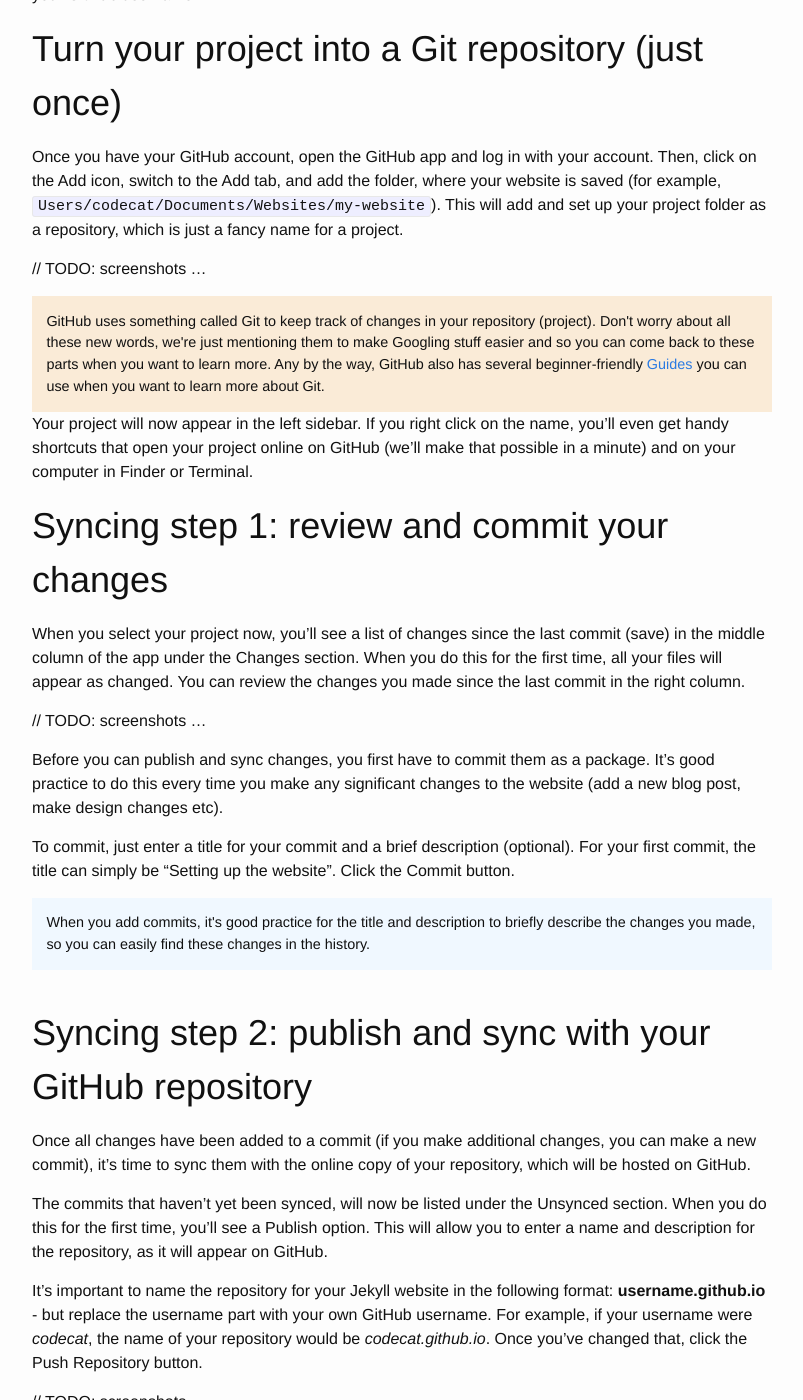
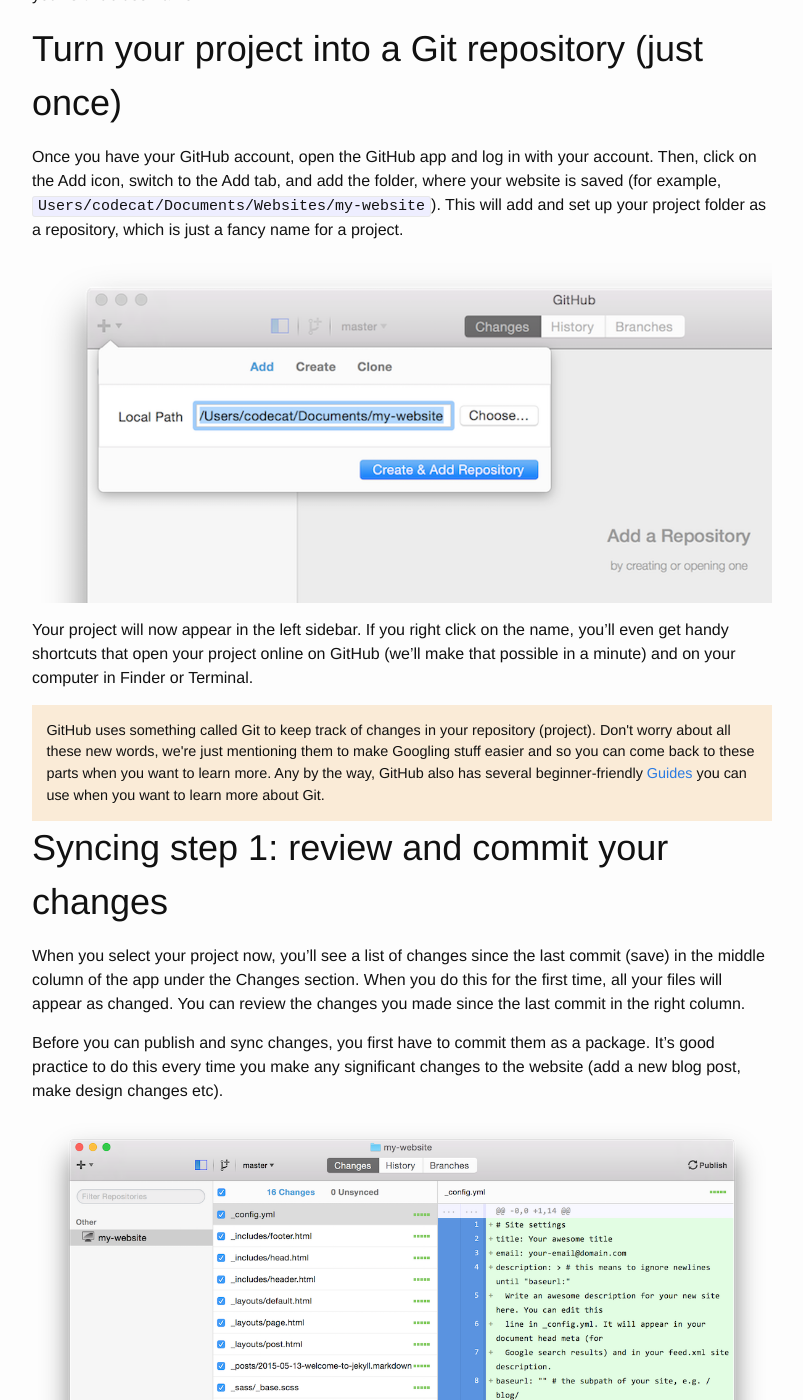
Before and after one commit to CodeCatz/codecatz-tutorial, a Jekyll site: the page built from 6-publish/index.md, in a window 1280 px wide and 1400 px high, scrolled down 1013 px. Shown: the whole window, without its empty margins (238-1041 px from the left). Built offline with Jekyll 4.4.1, drawn with Linux system fonts in a browser that asks for light colours; some of the changed text lies outside the part shown.

Commit message:
added github photos (mac) and updated the publish section

```diff
--- a/6-publish/index.md
+++ b/6-publish/index.md
@@ -26,23 +26,25 @@
 
 Once you have your GitHub account, open the GitHub app and log in with your account. Then, click on the Add icon, switch to the Add tab, and add the folder, where your website is saved (for example, `Users/codecat/Documents/Websites/my-website`). This will add and set up your project folder as a repository, which is just a fancy name for a project.
 
-// TODO: screenshots ...
+<img src="{{ "/images/github-mac-0-add-repo-part.png" | prepend: site.baseurl }}"/>
+
+Your project will now appear in the left sidebar. If you right click on the name, you'll even get handy shortcuts that open your project online on GitHub (we'll make that possible in a minute) and on your computer in Finder or Terminal.
+
+
 
 <div class="more">
 GitHub uses something called Git to keep track of changes in your repository (project). Don't worry about all these new words, we're just mentioning them to make Googling stuff easier and so you can come back to these parts when you want to learn more. Any by the way, GitHub also has several beginner-friendly <a href="https://guides.github.com/" target="_blank">Guides</a> you can use when you want to learn more about Git.
 </div>
 
-Your project will now appear in the left sidebar. If you right click on the name, you'll even get handy shortcuts that open your project online on GitHub (we'll make that possible in a minute) and on your computer in Finder or Terminal.
-
 # Syncing step 1: review and commit your changes
 
 When you select your project now, you'll see a list of changes since the last commit (save) in the middle column of the app under the Changes section. When you do this for the first time, all your files will appear as changed. You can review the changes you made since the last commit in the right column.
 
-// TODO: screenshots ...
-
 Before you can publish and sync changes, you first have to commit them as a package. It's good practice to do this every time you make any significant changes to the website (add a new blog post, make design changes etc).
 
-To commit, just enter a title for your commit and a brief description (optional). For your first commit, the title can simply be "Setting up the website". Click the Commit button.
+<img src="{{ "/images/github-mac-1-review-changes.png" | prepend: site.baseurl }}"/>
+
+Enter a Summary (a short title) for your commit and optionally a brief description. For your first commit, the title can simply be "Setting up the website". Click the Commit to master button.
 
 <div class="hint">
 When you add commits, it's good practice for the title and description to briefly describe the changes you made, so you can easily find these changes in the history.
@@ -52,17 +54,25 @@
 
 Once all changes have been added to a commit (if you make additional changes, you can make a new commit), it's time to sync them with the online copy of your repository, which will be hosted on GitHub.
 
-The commits that haven't yet been synced, will now be listed under the Unsynced section. When you do this for the first time, you'll see a Publish option. This will allow you to enter a name and description for the repository, as it will appear on GitHub.
+The commits that haven't yet been synced, will now be listed under the Unsynced section. When you do this for the first time, you'll see a Publish option in the top right corner of the app.
+
+<img src="{{ "/images/github-mac-1-review-changes-sync.png" | prepend: site.baseurl }}"/>
+
+Click the Publish icon to continue. After you do this, a window will appear, asking you for a name and description for the repository, as it will appear on GitHub.
 
 It's important to name the repository for your Jekyll website in the following format: **username.github.io** - but replace the username part with your own GitHub username. For example, if your username were *codecat*, the name of your repository would be *codecat.github.io*. Once you've changed that, click the Push Repository button.
 
-// TODO: screenshots ...
+<img src="{{ "/images/github-mac-2-create-repo.png" | prepend: site.baseurl }}"/>
 
 Congratulations! Your website is now on GitHub! Go on, you can check your project's code at https://github.com/&lt;username&gt;/&lt;username&gt;.github.io (just replace the `<username>` part with your own GitHub username). You'll see all the files are the same as the files in the project on your computer.
 
+<img src="{{ "/images/github-published-repo.png" | prepend: site.baseurl }}"/>
+
 In a few minutes, the website should also be available online, for anyone in the world to visit, at https://&lt;username&gt;.github.io (again, replace the username with your own username). Once the website comes online, you can send the link to your friends.
 
-The next time you'll have changes to commit, you can just click on the Sync button to upload recent changes. Your website will also be updated automatically when you do that.
+The next time you'll have changes to commit, you can just click on the Sync button in the top right corner to upload recent changes. Your website will also be updated automatically when you do that.
+
+<img src="{{ "/images/github-mac-3-update.png" | prepend: site.baseurl }}"/>
 
 # What did you learn?
 
--- a/7-update/index.md
+++ b/7-update/index.md
@@ -46,8 +46,13 @@
 
 Open the GitHub app on your computer again and go through both of the steps you've learned in <a href="{{ "/6-publish#syncing-step-1-review-and-commit-your-changes" | prepend: site.baseurl }}">Part 6</a>. To recap:
 
-- you first need to review and commit the changes you've made in the **Changes section** of the app
-- and then click on the **Sync button** in the top right corner to push your Unsynced changes to your repository on GitHub, which will automatically update the online version of your website.
+<ol>
+	<li>You first need to review the changes you've made in the <strong>Changes section</strong> of the app (make sure there aren't any changes you don't want to publish here - it happens!)</li>
+	<li>After you've checked the changes in all files, write a Summary for your commit and click the Commit to master button, so your changes will be moved to the <strong>Unsynced section</strong></li>
+	<li>Now you can click on the <strong>Sync button</strong> in the top right corner to push your Unsynced changes to your repository on GitHub, which will automatically update the online version of your website.</li>
+</ol>
+
+<img src="{{ "/images/github-mac-3-update-image.png" | prepend: site.baseurl }}"/>
 
 After the sync, your website at **username.github.io** should also have the photos you've just added.
 
```
Also changed, not shown: images/github-mac-0-add-repo-part.png (added), images/github-mac-1-review-changes-sync.png (added), images/github-mac-1-review-changes.png (added), images/github-mac-2-create-repo.png (added), images/github-mac-3-update-image.png (added), images/github-mac-3-update.png (added), images/github-published-repo.png (added).
